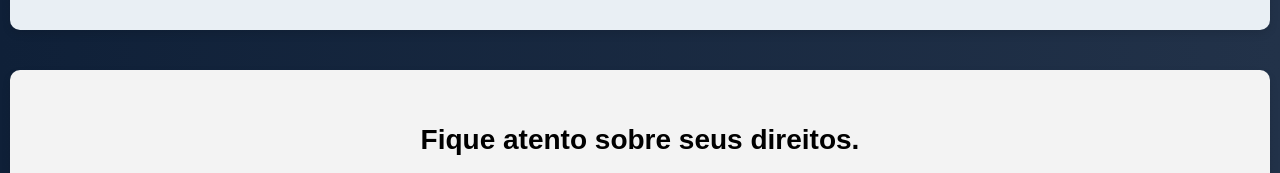
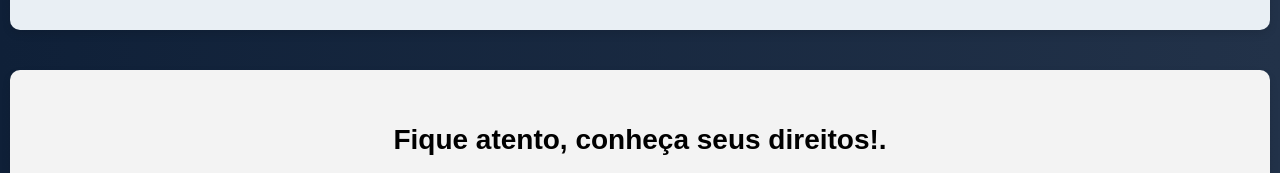
Before and after one commit to JullioDutra/C.c, a plain HTML site: page index.html in a window 1280 px wide. Shown: the part 2680-2853 px from the top of the page. Drawn offline with Linux system fonts and the light colour scheme.

Commit message:
Update index.html

```diff
--- a/index.html
+++ b/index.html
@@ -69,7 +69,7 @@
 
     <section class="sobre">
         <div>
-            <h2>Fique atento sobre seus direitos.</h2>
+            <h2>Fique atento, conheça seus direitos!.</h2>
             <video width="640" height="360" controls>
                 <source src="img/carlos cezar.mp4" type="video/mp4">
             </video>
```
